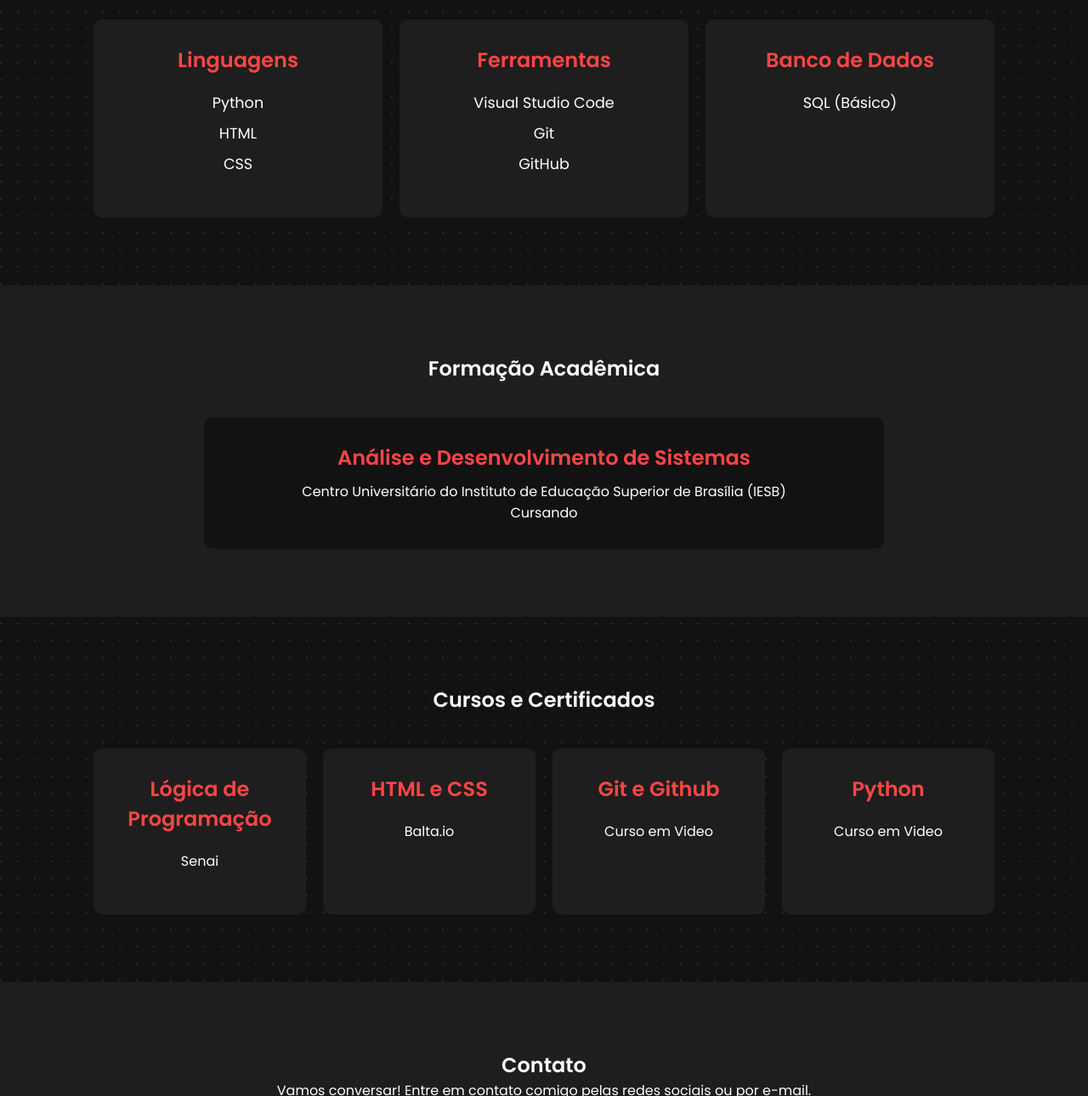
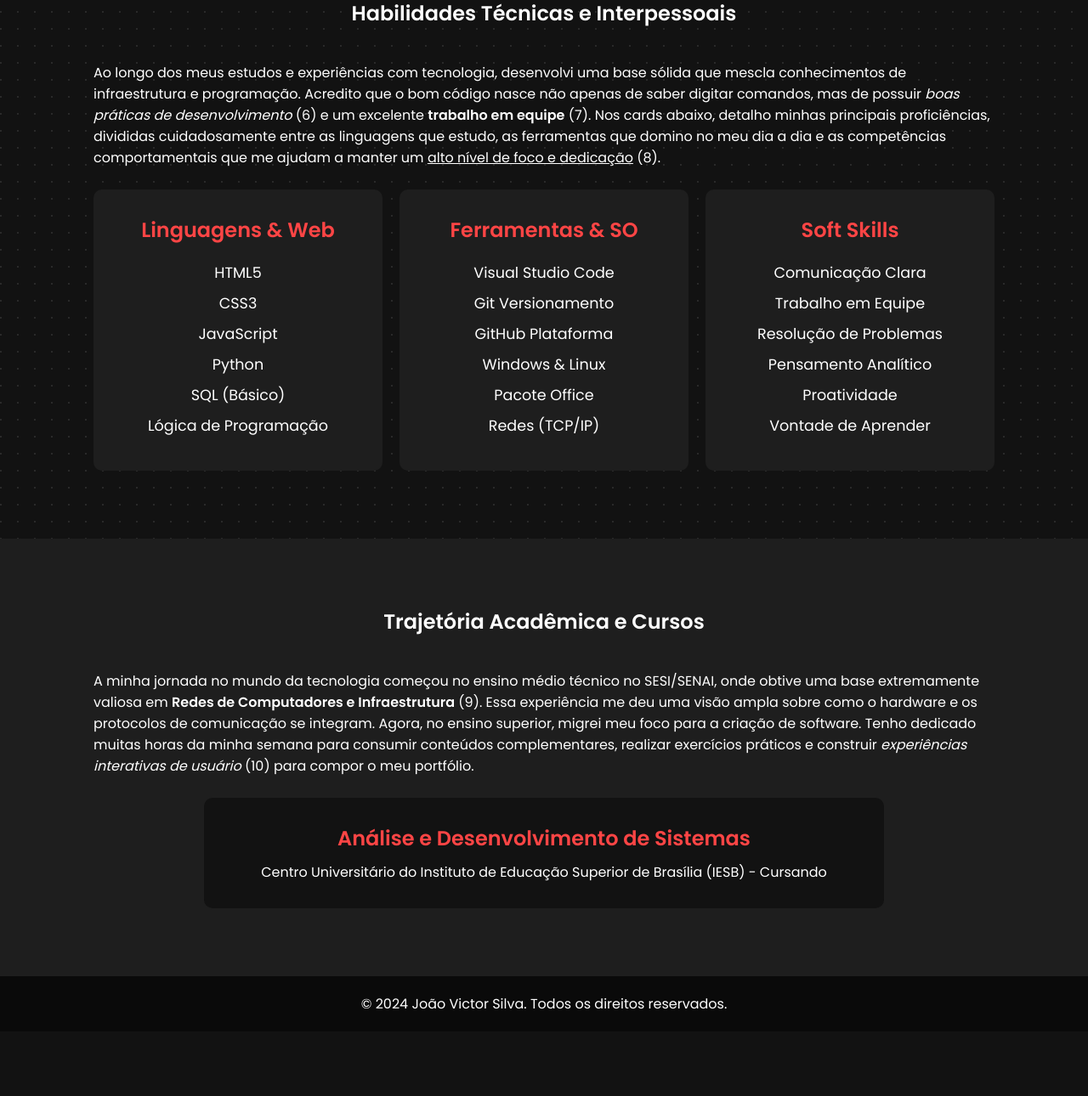
Before and after one commit to JoaoVictorSilvaSousa/Portfolio, a plain HTML site: page index.html in a window 1280 px wide. Shown: the part 1227-2517 px from the top of the page at 85% size. After the commit the page ends 2441 px from the top, so only its background shows below. Drawn offline with Linux system fonts and the light colour scheme.

Commit message:
Alterações
Alterações

```diff
--- a/index.html
+++ b/index.html
@@ -16,15 +16,14 @@
 <body>
     <header class="navbar">
         <div class="container">
-            <a href="#" class="logo">João Victor Silva</a>
+            <a href="index.html" class="logo">João Victor Silva</a>
             <nav>
                 <ul class="nav-links">
+                    <li><a href="index.html">Início</a></li>
                     <li><a href="#about">Sobre</a></li>
                     <li><a href="#skills">Habilidades</a></li>
-                    <li><a href="#education">Formação</a></li>
-                    <li><a href="#courses">Cursos</a></li>
                     <li><a href="projetos.html">Projetos</a></li>
-                    <li><a href="#contact" class="btn">Contato</a></li>
+                    <li><a href="contato.html" class="btn">Contato</a></li>
                 </ul>
             </nav>
         </div>
@@ -43,36 +42,51 @@
         <div class="container">
             <h2>Sobre Mim</h2>
             <p>
-                Sou um desenvolvedor de software em início de carreira, apaixonado por transformar ideias em realidade através da programação. Atualmente, estou cursando Análise e Desenvolvimento de Sistemas, onde venho aprimorando minhas habilidades em desenvolvimento web e lógica de programação. Estou em busca de uma oportunidade de estágio para aplicar meus conhecimentos, colaborar em projetos desafiadores e crescer profissionalmente.
+                Sou um <strong>desenvolvedor de software em formação</strong> (1), apaixonado por transformar ideias abstratas em <u>soluções digitais reais e eficientes</u> (2) através da programação. Atualmente, estou cursando <em>Análise e Desenvolvimento de Sistemas</em> (3), onde venho aprimorando intensamente minhas habilidades em <strong>lógica de programação e algoritmos</strong> (4). Tenho um perfil altamente focado, buscando sempre entender a fundo como os sistemas funcionam por trás das telas. Estou em busca de uma oportunidade de estágio estruturada para aplicar meus conhecimentos acadêmicos na prática, colaborar ativamente em projetos desafiadores e garantir o meu <u>crescimento profissional contínuo</u> (5) na área de tecnologia.
             </p>
         </div>
     </section>
 
     <section id="skills" class="skills">
         <div class="container">
-            <h2>Habilidades</h2>
+            <h2>Habilidades Técnicas e Interpessoais</h2>
+            <p>
+                Ao longo dos meus estudos e experiências com tecnologia, desenvolvi uma base sólida que mescla conhecimentos de infraestrutura e programação. Acredito que o bom código nasce não apenas de saber digitar comandos, mas de possuir <em>boas práticas de desenvolvimento</em> (6) e um excelente <strong>trabalho em equipe</strong> (7). Nos cards abaixo, detalho minhas principais proficiências, divididas cuidadosamente entre as linguagens que estudo, as ferramentas que domino no meu dia a dia e as competências comportamentais que me ajudam a manter um <u>alto nível de foco e dedicação</u> (8).
+            </p>
+            <br>
+
             <div class="skill-cards">
                 <div class="card">
-                    <h3>Linguagens</h3>
+                    <h3>Linguagens & Web</h3>
                     <ul>
+                        <li>HTML5</li>
+                        <li>CSS3</li>
+                        <li>JavaScript</li>
                         <li>Python</li>
-                        <li>HTML</li>
-                        <li>CSS</li>
-                        <li></li>
+                        <li>SQL (Básico)</li>
+                        <li>Lógica de Programação</li>
                     </ul>
                 </div>
                 <div class="card">
-                    <h3>Ferramentas</h3>
+                    <h3>Ferramentas & SO</h3>
                     <ul>
                         <li>Visual Studio Code</li>
-                        <li>Git</li>
-                        <li>GitHub</li>
+                        <li>Git Versionamento</li>
+                        <li>GitHub Plataforma</li>
+                        <li>Windows & Linux</li>
+                        <li>Pacote Office</li>
+                        <li>Redes (TCP/IP)</li>
                     </ul>
                 </div>
                 <div class="card">
-                    <h3>Banco de Dados</h3>
+                    <h3>Soft Skills</h3>
                     <ul>
-                        <li>SQL (Básico)</li>
+                        <li>Comunicação Clara</li>
+                        <li>Trabalho em Equipe</li>
+                        <li>Resolução de Problemas</li>
+                        <li>Pensamento Analítico</li>
+                        <li>Proatividade</li>
+                        <li>Vontade de Aprender</li>
                     </ul>
                 </div>
             </div>
@@ -81,66 +95,23 @@
 
     <section id="education" class="education">
         <div class="container">
-            <h2>Formação Acadêmica</h2>
+            <h2>Trajetória Acadêmica e Cursos</h2>
+            <p>
+                A minha jornada no mundo da tecnologia começou no ensino médio técnico no SESI/SENAI, onde obtive uma base extremamente valiosa em <strong>Redes de Computadores e Infraestrutura</strong> (9). Essa experiência me deu uma visão ampla sobre como o hardware e os protocolos de comunicação se integram. Agora, no ensino superior, migrei meu foco para a criação de software. Tenho dedicado muitas horas da minha semana para consumir conteúdos complementares, realizar exercícios práticos e construir <em>experiências interativas de usuário</em> (10) para compor o meu portfólio.
+            </p>
+            <br>
             <div class="education-item">
                 <h3>Análise e Desenvolvimento de Sistemas</h3>
-                <p>Centro Universitário do Instituto de Educação Superior de Brasília (IESB)</p>
-                <p>Cursando</p>
-            </div>
-        </div>
-    </section>
-
-    <section id="courses" class="courses">
-        <div class="container">
-            <h2>Cursos e Certificados</h2>
-            <div class="course-cards">
-                <div class="card">
-                    <h3>Lógica de Programação</h3>
-                    <p>Senai</p>
-                </div>
-                <div class="card">
-                    <h3>HTML e CSS</h3>
-                    <p>Balta.io</p>
-                </div>
-                <div class="card">
-                    <h3>Git e Github</h3>
-                    <p>Curso em Video</p>
-                </div>
-                <div class="card">
-                    <h3>Python</h3>
-                    <p>Curso em Video</p>
-                </div>
-            </div>
-        </div>
-    </section>
-
-    <section id="contact" class="contact">
-        <div class="container">
-            <h2>Contato</h2>
-            <p>Vamos conversar! Entre em contato comigo pelas redes sociais ou por e-mail.</p>
-            <div class="social-links">
-                <a href="https://github.com/JoaoVictorSilvaSousa" target="_blank" class="social-link">
-                    <img src="./img/github.png" alt="GitHub">
-                    GitHub
-                </a>
-                <a href="https://www.linkedin.com/in/joão-victor-da-silva-bezerra-de-sousa/" target="_blank" class="social-link">
-                    <img src="./img/linkedin.jpeg" alt="LinkedIn">
-                    LinkedIn
-                </a>
-                <a href="mailto:jv42045@gmail.com" class="social-link">
-                    <img src="./img/email.jpg" alt="Email">
-                    Email
-                </a>
+                <p>Centro Universitário do Instituto de Educação Superior de Brasília (IESB) - Cursando</p>
             </div>
         </div>
     </section>
 
     <footer>
         <div class="container">
-            <p>&copy; 2025 João Victor Silva. Todos os direitos reservados.</p>
+            <p>&copy; 2024 João Victor Silva. Todos os direitos reservados.</p>
         </div>
     </footer>
 
 </body>
-
 </html>
```
Also changed, not shown: contato.html (added, +56 -0 lines), projetos.html (+8 -11 lines).
